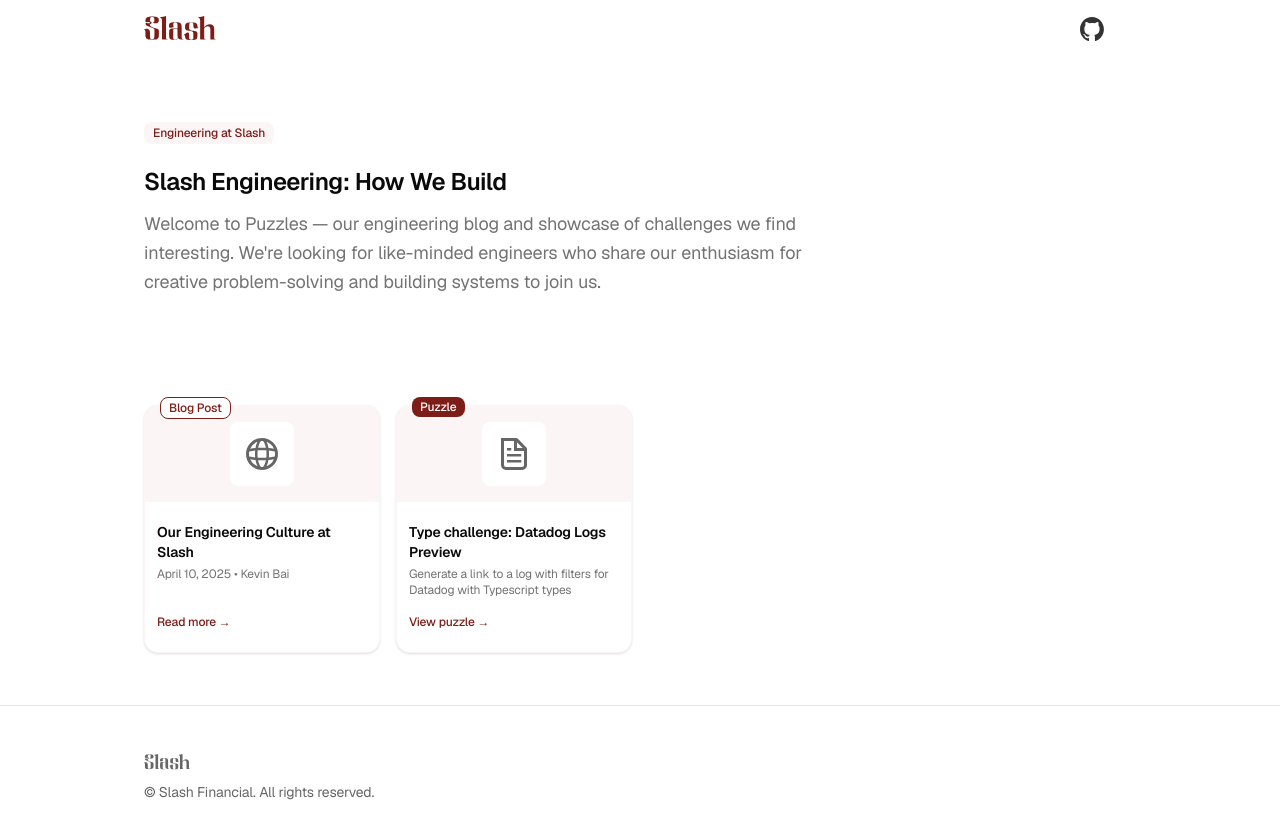
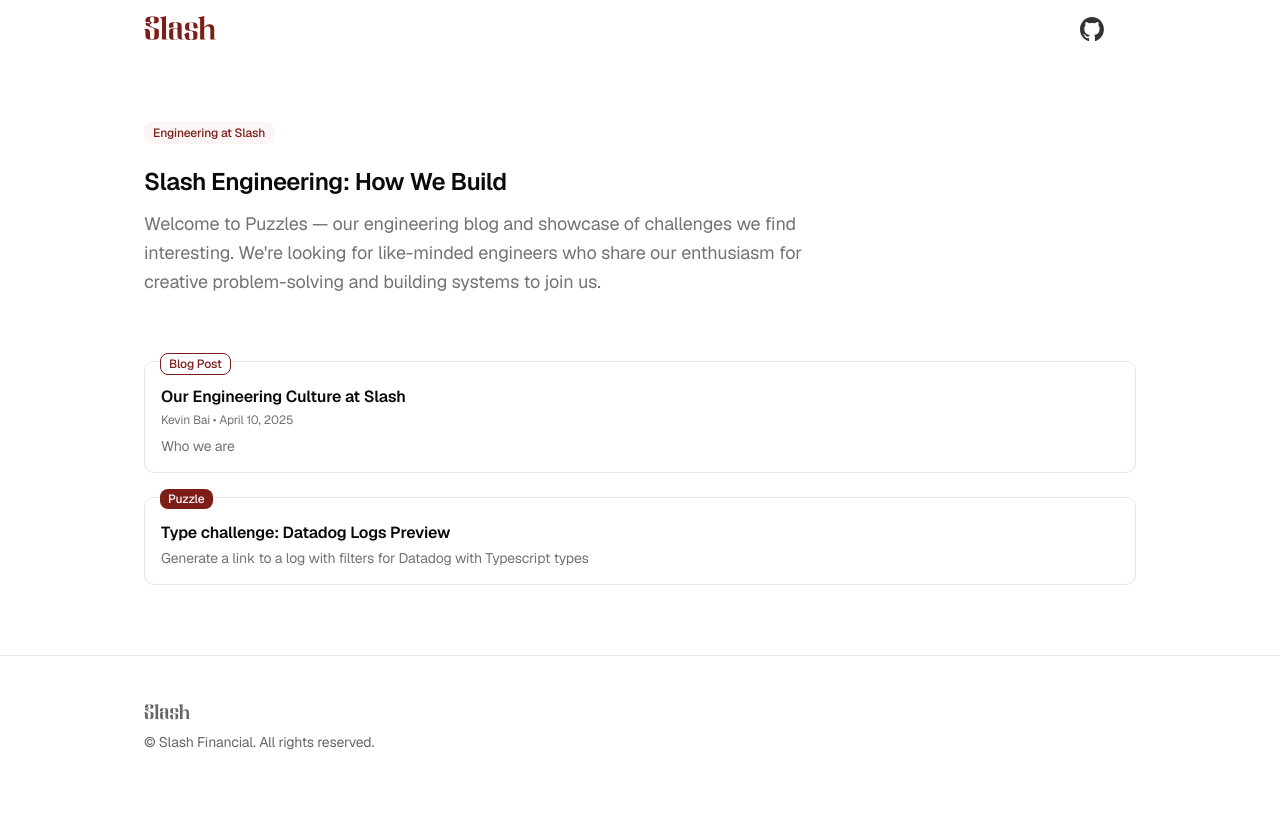
Before and after one commit to slashfi/puzzles, a Next.js app: page / in a window 1280 px wide. Shown: the top 838 px of the page. After the commit the page ends 800 px from the top, so only its background shows below. Built offline with nearby package versions, Linux system fonts and the light colour scheme.

Commit message:
fixes and some layout changes

```diff
--- a/src/app/(blog)/page.tsx
+++ b/src/app/(blog)/page.tsx
@@ -1,9 +1,9 @@
-import { ContentCard } from '@/components/ContentCard';
 import { ContentLayout } from '@/components/layout/ContentLayout';
 import { Badge } from '@/components/ui/badge';
 import { getAllBlogPosts, getAllPuzzles } from '@/lib/mdx';
 import { SEO } from '@/lib/seo';
 import type { Metadata } from 'next';
+import Link from 'next/link';
 
 export const metadata: Metadata = SEO.getBaseMetadata();
 
@@ -11,11 +11,25 @@
   // Fetch actual blog posts and puzzles from MDX files
   const blogPosts = await getAllBlogPosts();
   const puzzles = await getAllPuzzles();
+
+  // Combine and sort all content by date (newest first)
+  const allContent = [
+    ...blogPosts.map((post) => ({ ...post, type: 'blog' as const })),
+    ...puzzles.map((puzzle) => ({ ...puzzle, type: 'puzzle' as const })),
+  ].sort((a, b) => {
+    if (a.date && b.date) {
+      return new Date(b.date).getTime() - new Date(a.date).getTime();
+    }
+    if (a.date) return -1;
+    if (b.date) return 1;
+    return 0;
+  });
+
   return (
     <div>
       <ContentLayout>
         {/* Hero Section */}
-        <section className="mb-24 text-left">
+        <section className="mb-16 text-left">
           <Badge className="mb-6 bg-[var(--accent-light)] text-[var(--accent)] hover:bg-[var(--accent-light)]">
             Engineering at Slash
           </Badge>
@@ -30,34 +44,61 @@
           </p>
         </section>
 
-        {/* Content Grid */}
-        <section id="content-grid">
-          <div className="grid grid-cols-[repeat(auto-fill,minmax(200px,1fr))] gap-4">
-            {/* Blog Posts */}
-            {blogPosts.map((post) => (
-              <ContentCard
-                key={post.slug}
-                type="blog"
-                title={post.title}
-                description={''}
-                image={post.image || '/globe.svg'} // Use custom image if available, otherwise default
-                slug={post.slug}
-                date={post.date}
-                author={post.author}
-              />
-            ))}
+        {/* Content List */}
+        <section id="content-list">
+          <div className="space-y-6">
+            {allContent.map((item) => {
+              const href =
+                item.type === 'blog'
+                  ? `/blog/${item.slug}`
+                  : `/puzzles/${item.slug}`;
+              const badgeText = item.type === 'blog' ? 'Blog Post' : 'Puzzle';
+              const badgeStyle =
+                item.type === 'blog'
+                  ? 'bg-white text-[var(--accent)] hover:bg-white border border-[var(--accent)]'
+                  : 'bg-[var(--accent)] text-white hover:bg-[var(--accent)] border-0';
+              return (
+                <Link
+                  key={item.slug}
+                  href={href}
+                  className="block group relative"
+                >
+                  <Badge
+                    className={`absolute -top-2 left-4 ${badgeStyle} text-xs z-10 font-medium`}
+                  >
+                    {badgeText}
+                  </Badge>
+                  <div className="p-4 pt-4 border border-gray-200 rounded-lg hover:border-[var(--accent)] hover:shadow-sm transition-all mt-2">
+                    {/* Content */}
+                    <div className="w-full">
+                      {/* Title */}
+                      <h3 className="text-base font-semibold mb-1 group-hover:text-[var(--accent)] transition-colors mt-2">
+                        {item.title}
+                      </h3>
 
-            {/* Puzzles */}
-            {puzzles.map((puzzle) => (
-              <ContentCard
-                key={puzzle.slug}
-                type="puzzle"
-                title={puzzle.title}
-                description={puzzle.description}
-                image={puzzle.image || '/file.svg'} // Use custom image if available, otherwise default
-                slug={puzzle.slug}
-              />
-            ))}
+                      {/* Author + date (for blog posts only) */}
+                      {item.type === 'blog' && item.date && (
+                        <div className="text-muted-foreground text-xs mb-2">
+                          {item.author} • {item.date}
+                        </div>
+                      )}
+
+                      {/* Excerpt/description */}
+                      {item.type === 'blog' && item.excerpt && (
+                        <p className="text-muted-foreground text-sm line-clamp-2">
+                          {item.excerpt}
+                        </p>
+                      )}
+                      {item.type === 'puzzle' && item.description && (
+                        <p className="text-muted-foreground text-sm line-clamp-2">
+                          {item.description}
+                        </p>
+                      )}
+                    </div>
+                  </div>
+                </Link>
+              );
+            })}
           </div>
         </section>
       </ContentLayout>
--- a/src/content/puzzles/datadog-preview-type-challenge.mdx
+++ b/src/content/puzzles/datadog-preview-type-challenge.mdx
@@ -1,6 +1,7 @@
 ---
 title: "Type challenge: Datadog Logs Preview"
 description: "Generate a link to a log with filters for Datadog with Typescript types"
+date: April 9th, 2025
 starter_code_language: "typescript"
 starter_code: |
   export const logs = createLogs();
--- a/src/lib/mdx.ts
+++ b/src/lib/mdx.ts
@@ -50,6 +50,7 @@
   title: string;
   description: string;
   content: string;
+  date: string;
   starter_code?: string;
   starter_code_language?: string;
   image?: string;
```
